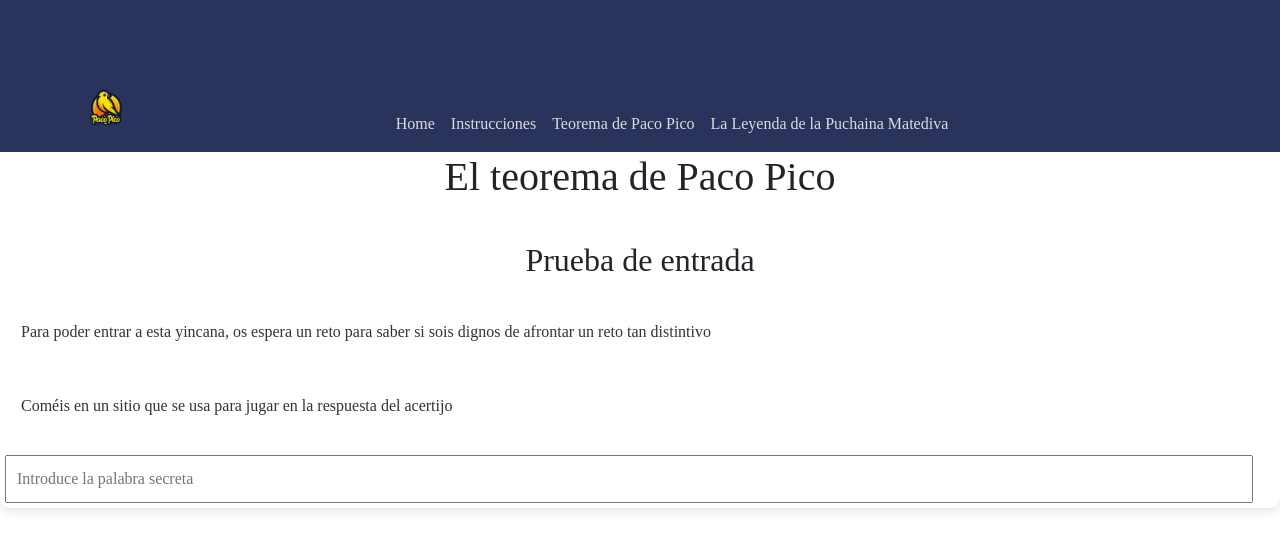
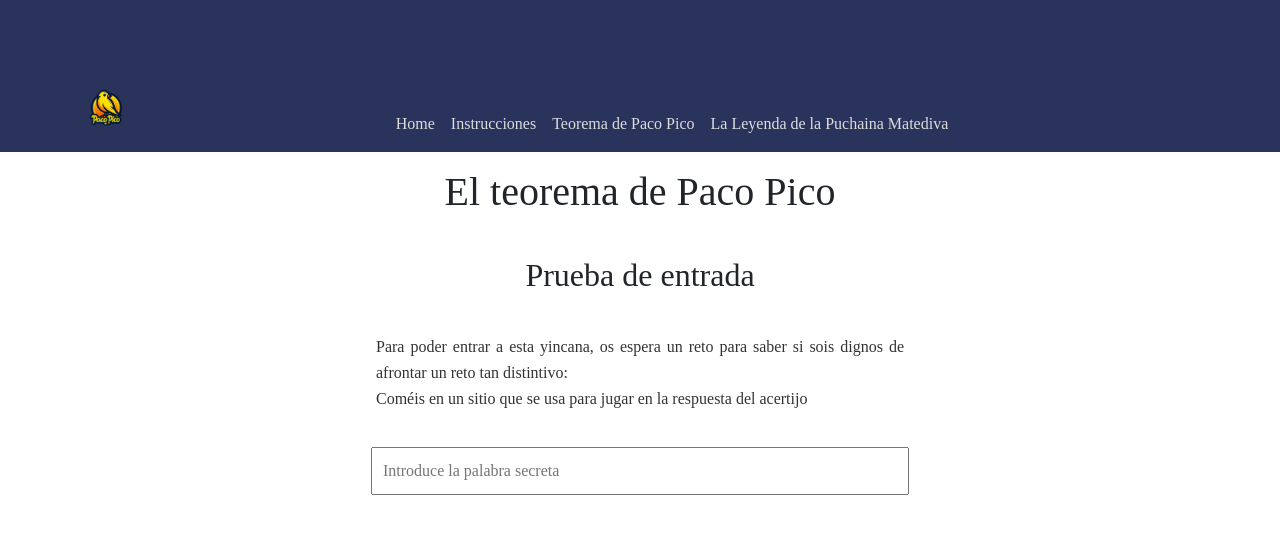
Before and after one commit to cespedino/Yincana_PacoPico, a React (Vite) app: page /services in a window 1280 px wide. Shown: the top 550 px of the page. Built offline with nearby package versions, Linux system fonts and the light colour scheme.

Commit message:
Corrección de los estilo de teorema de paco pico

```diff
--- a/src/components/navbar.jsx
+++ b/src/components/navbar.jsx
@@ -18,7 +18,7 @@ const NavigationBar = () => {
   return (
     <Navbar className="navbar-custom" expand="lg" fixed="top" expanded={expanded}>
       <Container>
-        <Navbar.Brand as={Link} to="/" onClick={handleClose}>
+        <Navbar.Brand as={Link} to="/Yincana_PacoPico" onClick={handleClose}>
           <img src={logo} alt="Logo" height="80" />
         </Navbar.Brand>
         <Navbar.Toggle aria-controls="basic-navbar-nav" onClick={handleToggle} />
--- a/src/index.css
+++ b/src/index.css
@@ -52,28 +52,6 @@ h2 {
   margin-bottom: 1rem;
 }
 
-.pag-principales {
-  margin-bottom: 10%;
-  background-color: white;
-  padding: 5px;
-  border-radius: 10px;
-  box-shadow: 0 4px 8px rgba(0, 0, 0, 0.1);
-}
-
-.custom-button {
-  background-color: #007bff;
-  color: white;
-  border: none;
-  padding: 10px 20px;
-  font-size: 16px;
-  cursor: pointer;
-  justify-content: center;
-}
-
-.custom-button:hover {
-  background-color: #0056b3;
-}
-
 .logo {
   width: 50px;
   height: auto;
--- a/src/pages/Services.jsx
+++ b/src/pages/Services.jsx
@@ -1,16 +1,16 @@
 import React, { useState } from 'react';
 import { useNavigate } from 'react-router-dom';
-import '../styles/home.css'
+import '../styles/pages.css';
 
 const Services = () => {
-
   const [inputValue, setInputValue] = useState('');
   const [isButtonVisible, setIsButtonVisible] = useState(false);
   const navigate = useNavigate();
 
   const handleInputChange = (e) => {
-    setInputValue(e.target.value);
-    if (e.target.value.toLowerCase() === 'secreta') { // Reemplaza 'secreta' con la palabra secreta que desees
+    const value = e.target.value;
+    setInputValue(value);
+    if (value.toLowerCase() === 'vitalia') {
       setIsButtonVisible(true);
     } else {
       setIsButtonVisible(false);
@@ -22,11 +22,13 @@ const Services = () => {
   };
 
   return (
-    <div className='pag-principales' id="inicio">
+    <div className='page-content' id="inicio">
       <h1>El teorema de Paco Pico</h1>
       <h2>Prueba de entrada</h2>
-      <p>Para poder entrar a esta yincana, os espera un reto para saber si sois dignos de afrontar un reto tan distintivo</p>
-      <p>Coméis en un sitio que se usa para jugar en la respuesta del acertijo</p>
+      <p>
+        Para poder entrar a esta yincana, os espera un reto para saber si sois dignos de afrontar un reto tan distintivo: <br/>
+        Coméis en un sitio que se usa para jugar en la respuesta del acertijo
+      </p>
       <input
         type="text"
         placeholder="Introduce la palabra secreta"
--- a/src/pages/home.jsx
+++ b/src/pages/home.jsx
@@ -1,6 +1,6 @@
 import React, { useState } from 'react';
 import { useNavigate } from 'react-router-dom';
-import '../styles/home.css';
+import '../styles/pages.css';
 
 const Home = () => {
   const [inputValue, setInputValue] = useState('');
@@ -27,7 +27,7 @@ const Home = () => {
       <p>Bienvenido a la página de inicio.</p>
       <input
         type="text"
-        placeholder="Aún no has desbloqueado el acceso a este engima"
+        placeholder="Aún no has tienes acceso a este engima"
         value={inputValue}
         onChange={handleInputChange}
       />
```
Also changed, not shown: src/styles/pages.css (renamed from src/styles/home.css).
